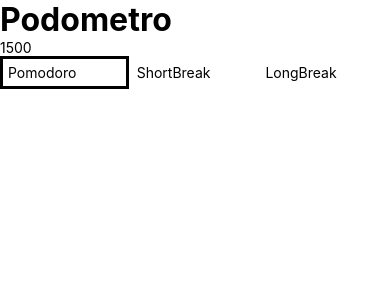
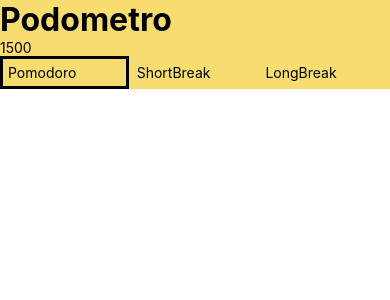
Before and after one commit to Lgouche/Moneda, a React Native app in the folder Podometro/: screen / in a window 390 px wide. Shown: the top 300 px of the page. Built offline with nearby package versions, Linux system fonts and the light colour scheme.

Commit message:
1.4v
Cambio de colores en funcion del tiempo seleccionado

```diff
--- a/Podometro/App.js
+++ b/Podometro/App.js
@@ -10,8 +10,8 @@ export default function App() {
   const [currentTime, setCurrentTime]= useState("Pomo"|"Short"|"Break");
   return (
     //Este elemento permite en los ios poder poner los objetos son tocar el barra superior
-<SafeAreaView styles={styles.container}>
-    <View style={{paddingTop: Platform.OS === "android" && 30}}>
+<SafeAreaView styles={[styles.container]}>
+    <View style={{paddingTop: Platform.OS === "android" && 30, backgroundColor:colors[currentTime]}}>
       <Text style={styles.text}>Podometro</Text>
       <Text>{time}</Text>
       <Header
```
